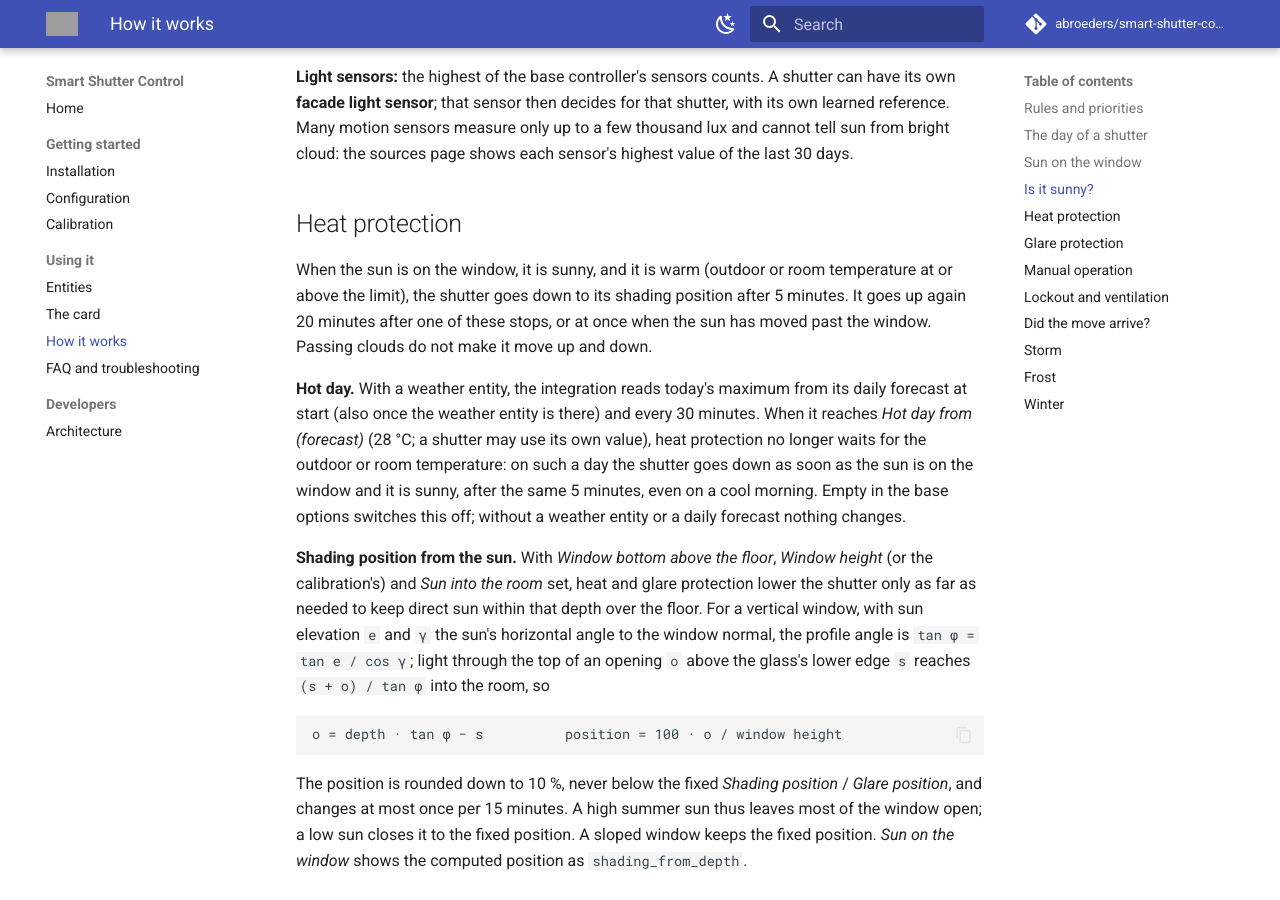
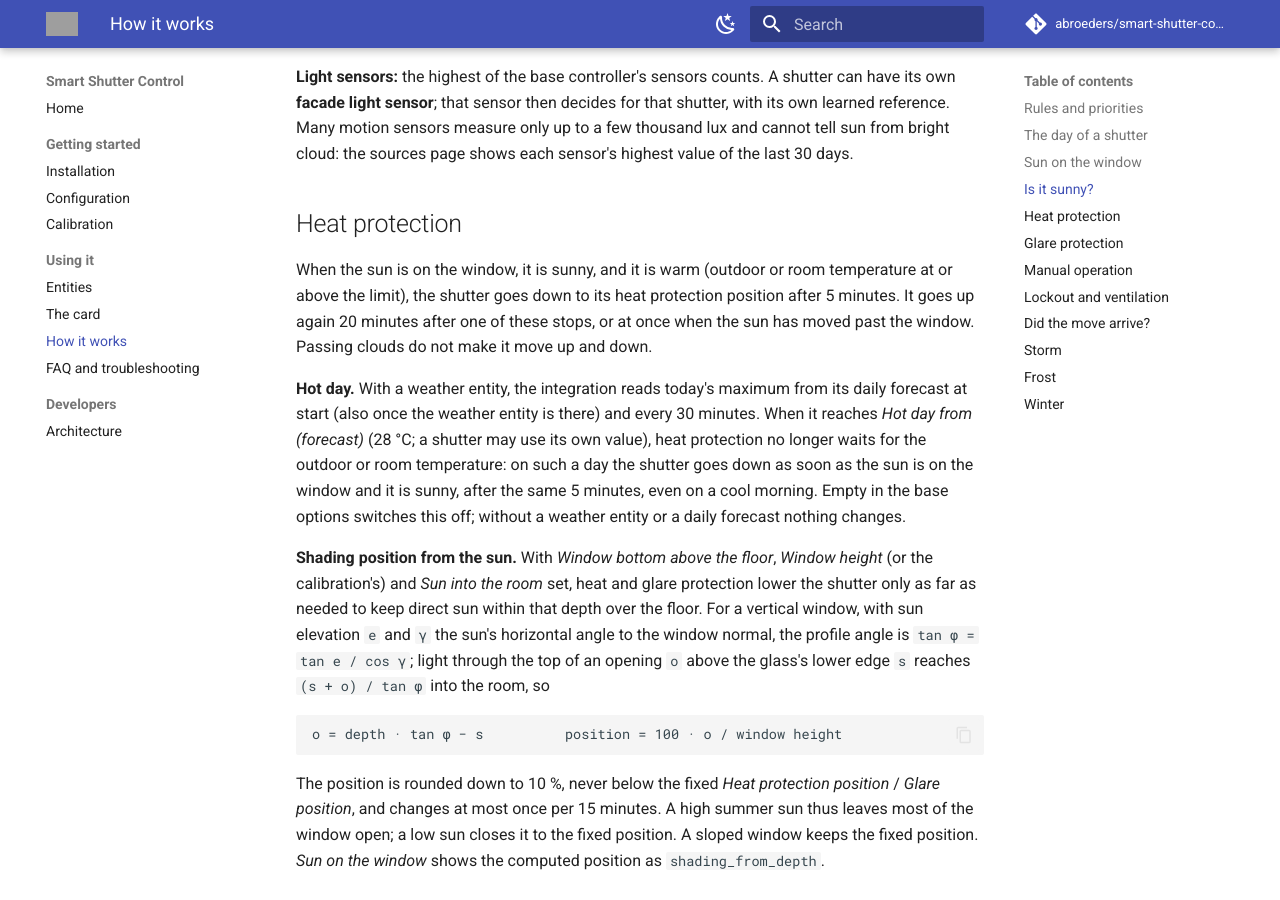
Before and after one commit to abroeders/smart-shutter-control, an MkDocs documentation site: the page built from docs/how-it-works.md, in a window 1280 px wide and 900 px high, scrolled down 3388 px. Built offline with MkDocs 1.6.1 and Material for MkDocs 9.7.7, drawn with Linux system fonts in a browser that asks for light colours; comment, search, counter and statistics services are not loaded; grey boxes are pictures that could not be loaded.

Commit message:
fix(i18n): rename 'Shading position' to 'Heat protection position' (#112)

````diff
--- a/docs/how-it-works.md
+++ b/docs/how-it-works.md
@@ -123,7 +123,7 @@ shows each sensor's highest value of the last 30 days.
 ## Heat protection
 
 When the sun is on the window, it is sunny, and it is warm (outdoor or room temperature at or above the
-limit), the shutter goes down to its shading position after 5 minutes. It goes up again 20 minutes after
+limit), the shutter goes down to its heat protection position after 5 minutes. It goes up again 20 minutes after
 one of these stops, or at once when the sun has moved past the window. Passing clouds do not make it move up
 and down.
 
@@ -143,7 +143,7 @@ the top of an opening `o` above the glass's lower edge `s` reaches `(s + o) / ta
 o = depth · tan φ − s          position = 100 · o / window height
 ```
 
-The position is rounded down to 10 %, never below the fixed *Shading position* / *Glare position*, and
+The position is rounded down to 10 %, never below the fixed *Heat protection position* / *Glare position*, and
 changes at most once per 15 minutes. A high summer sun thus leaves most of the window open; a low sun closes
 it to the fixed position. A sloped window keeps the fixed position. *Sun on the window* shows the computed
 position as `shading_from_depth`.
````
Also changed, not shown: CHANGELOG.md (+5 -0 lines), docs/configuration.md (+1 -1 lines), docs/entities.md (+1 -1 lines), 3 other files.
